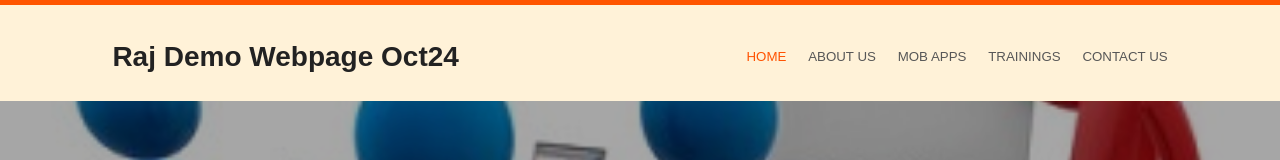
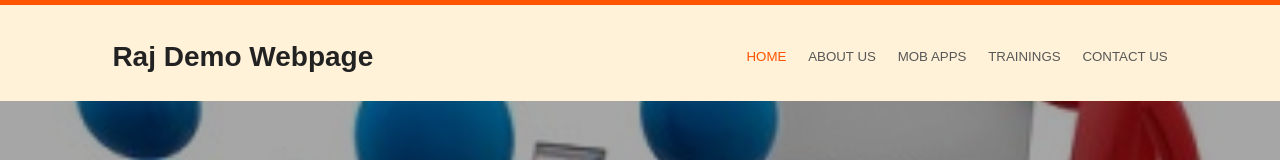
Before and after one commit to nrajkumars/TrainingWebsite, a plain HTML site: page index.html in a window 1280 px wide. Shown: the top 160 px of the page. Drawn offline with nearby package versions, Linux system fonts and the light colour scheme; some packages are replaced by stand-ins of ours.

Commit message:
done
done

```diff
--- a/index.html
+++ b/index.html
@@ -21,7 +21,7 @@
 			<div class="row">
 				<div class="nav-inner row-content buffer-left buffer-right even clear-after">
 					<div id="brand">
-						<h1 class="reset"><!--<img src="img/logo.png" alt="logo">--><a href=""></a>Raj Demo Webpage Oct24</h1>
+						<h1 class="reset"><!--<img src="img/logo.png" alt="logo">--><a href=""></a>Raj Demo Webpage </h1>
 					</div><!-- brand -->
 					<a id="menu-toggle" href="#"><i class="fa fa-bars fa-lg"></i></a>
 					<nav>
```
